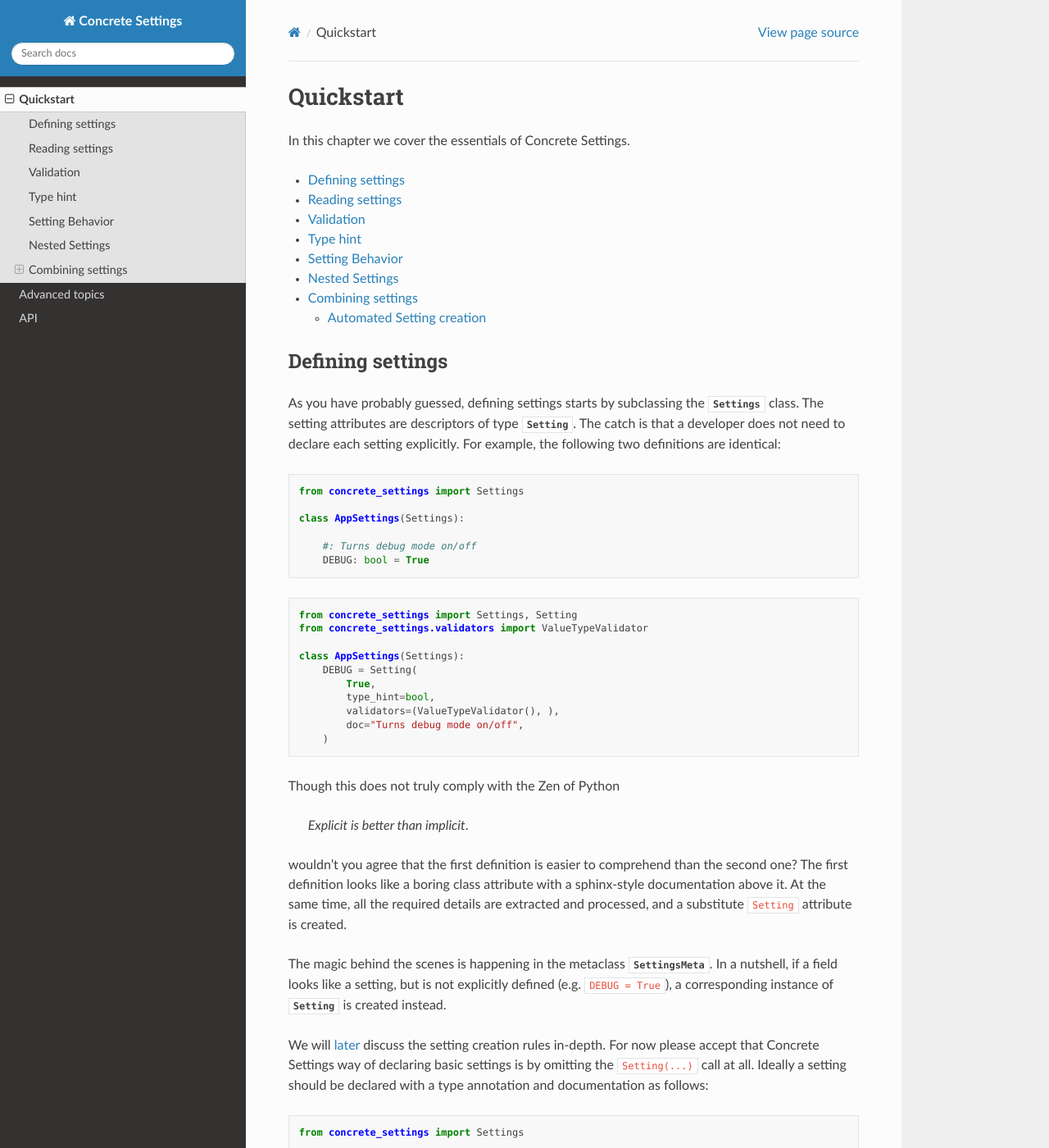
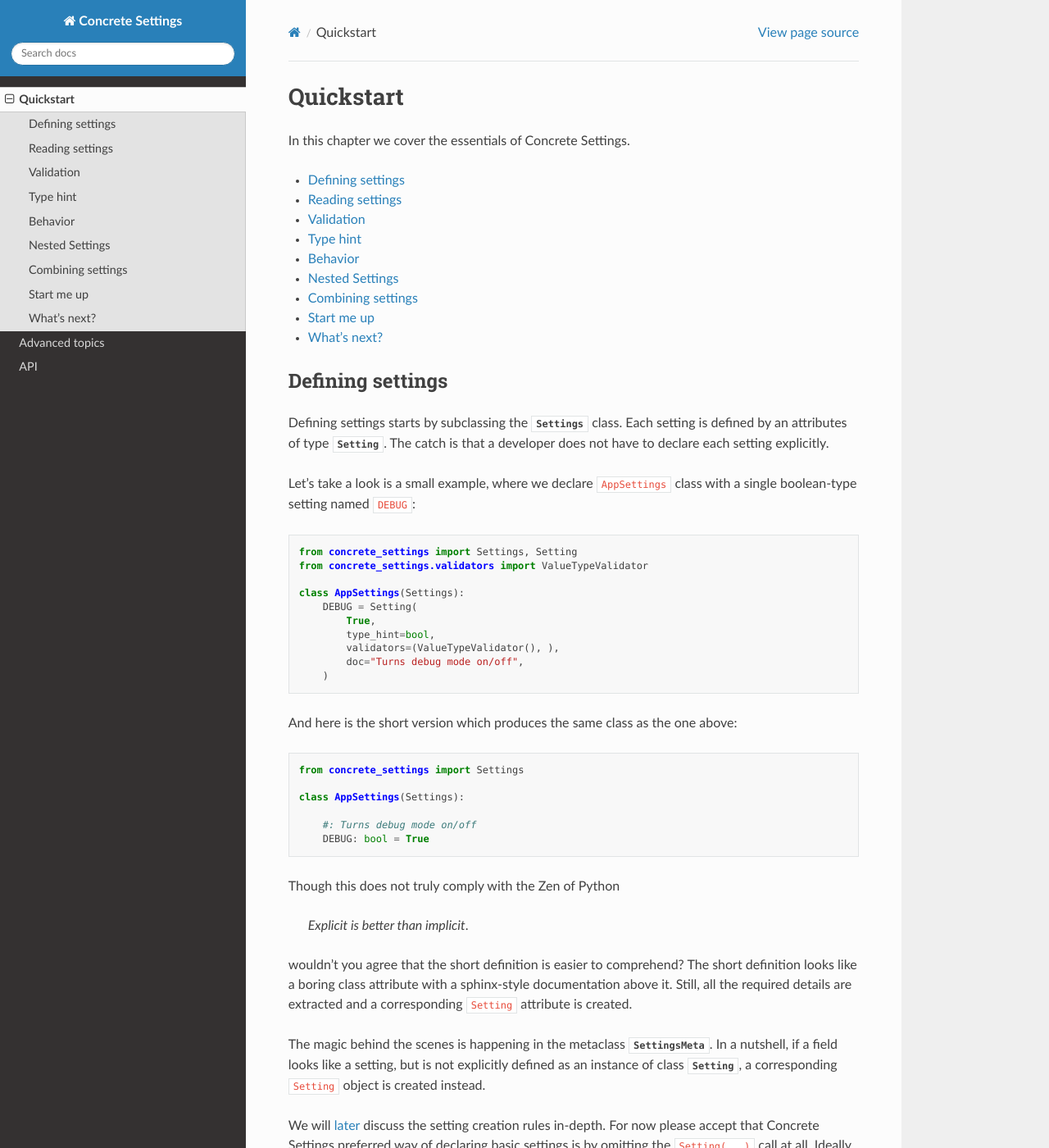
Before and after one commit to BasicWolf/archived-concrete-settings, a Sphinx documentation site: the page built from docs/quickstart.rst, in a window 1280 px wide and 1400 px high. Shown: the whole window at 82% size. Built offline with Sphinx 7.4.7 and the Read the Docs theme 2.0.0, drawn with Linux system fonts in a browser that asks for light colours; some of the changed text lies outside the part shown.

Commit message:
Move automated settings creation docs to `Advanced`

```diff
--- a/docs/api.rst
+++ b/docs/api.rst
@@ -20,8 +20,9 @@
 .. autoclass:: concrete_settings.PropertySetting
    :members:
 
+.. autoclass:: concrete_settings.prefix
+
 .. autoclass:: concrete_settings.core.SettingsMeta
-
 
 Types
 -----
--- a/docs/quickstart.rst
+++ b/docs/quickstart.rst
@@ -6,26 +6,20 @@
 .. contents::
    :local:
 
+
 Defining settings
 -----------------
 
-As you have probably guessed, defining settings starts
+Defining settings starts
 by subclassing the :class:`Settings <concrete_settings.Settings>`
 class.
-The setting attributes are descriptors of type
+Each setting is defined by an attributes of type
 :class:`Setting <concrete_settings.Setting>`.
-The catch is that a developer does not need
+The catch is that a developer does not have
 to declare each setting explicitly.
-For example, the following two definitions are identical:
 
-.. code-block::
-
-   from concrete_settings import Settings
-
-   class AppSettings(Settings):
-
-       #: Turns debug mode on/off
-       DEBUG: bool = True
+Let's take a look is a small example, where we declare ``AppSettings``
+class with a single boolean-type setting named ``DEBUG``:
 
 .. code-block::
 
@@ -40,25 +34,37 @@
            doc="Turns debug mode on/off",
        )
 
+And here is the short version which produces the same class as the one above:
+
+.. code-block::
+
+   from concrete_settings import Settings
+
+   class AppSettings(Settings):
+
+       #: Turns debug mode on/off
+       DEBUG: bool = True
+
 Though this does not truly comply with the Zen of Python
 
   *Explicit is better than implicit*.
 
-wouldn't you agree that the first definition
-is easier to comprehend than the second one?
-The first definition looks like a boring class attribute
+wouldn't you agree that the short definition
+is easier to comprehend?
+The short definition looks like a boring class attribute
 with a sphinx-style documentation above it.
-At the same time, all the required details are extracted and processed,
-and a substitute ``Setting`` attribute is created.
+Still, all the required details are extracted
+and a corresponding ``Setting`` attribute is created.
 
 The magic behind the scenes is happening in the metaclass
 :class:`SettingsMeta <concrete_settings.core.SettingsMeta>`.
 In a nutshell, if a field looks like a setting, but is not explicitly
-defined (e.g. ``DEBUG = True``), a corresponding instance of
-:class:`Setting <concrete_settings.Setting>` is created instead.
+defined as an instance of class :class:`Setting <concrete_settings.Setting>`,
+a corresponding ``Setting`` object
+is created instead.
 
-We will `later <automated_settings_>`_ discuss the setting creation rules in-depth.
-For now please accept that Concrete Settings way of declaring
+We will :ref:`later <automated_settings>` discuss the setting creation rules in-depth.
+For now please accept that Concrete Settings preferred way of declaring
 basic settings is by omitting the ``Setting(...)`` call at all.
 Ideally a setting should be declared with a type annotation and documentation
 as follows:
@@ -283,8 +289,8 @@
 
 .. _quickstart_behavior:
 
-Setting Behavior
-----------------
+Behavior
+--------
 
 Imagine that you want to notify the users that a setting is now deprecated.
 You would like to raise a warning when settings are initialized and
@@ -334,7 +340,7 @@
 and
 :meth:`set <concrete_settings.Setting.__set__>`
 descriptors invocations.
-A behavior can be passed in `Setting constructor <concrete_settings.Setting>`
+A behavior can be passed in Setting class :class:`constructor <concrete_settings.Setting>`
 or by using ``@`` operator: ``value @ behavior0 @ behavior1 @ ...``
 
 
@@ -433,105 +439,43 @@
        PASSWORD  = 'secret'
        SERVER = 'localhost@5432'
 
-   @prefix('CACHE')
    class CacheSettings(Settings):
-       ENGINE = 'DatabaseCache'
-       TIMEOUT = 300
+       CACHE_ENGINE = 'DatabaseCache'
+       CACHE_TIMEOUT = 300
 
-   @prefix('LOG')
    class LoggingSettings(Settings):
        LEVEL = 'INFO'
        FORMAT = '%(asctime)s %(levelname)-8s %(name)-15s %(message)s'
 
+   class AppSettings(
+       DBSettings,
+       CacheSettings,
+       prefix('LOG')(LoggingSettings)
+   ):
+       pass
 
-   class AppSettings(DBSettings, CacheSettings, LoggingSettings):
-       pass
    app_settings = AppSettings()
    print(app_settings.LOG_LEVEL)
+   print(app_settings.DB_USER)
 
 .. testoutput:: quickstart-combined
    :hide:
 
    INFO
+   alex
 
-.. _automated_settings:
+We can also use the :class:`prefix <concrete_settings.prefix>` decorator to add
+relevant prefixes to the combined settings.
 
 
-Automated Setting creation
-..........................
-
-**Name**
-
-Every attribute with **name** written in upper case
-is considered a potential Setting.
-The exceptions are attributes starting with underscore:
-
-.. code-block::
-
-   class AppSettings(Settings):
-
-       debug = True   # not considered a setting
-
-       _DEBUG = True  # not considered a setting
-
-       DEBUG = True   # considered a setting
-
-**Default value**
-
-The *default value* is the initial value of the attribute:
-
-.. code-block::
-
-   class AppSettings(Settings):
-       DEBUG = True  # the default value is `True`
-
-If an attribute is not type-annotated, a *type hint* is computed
-by calling ``type()`` on the default value. The recognized types
-are declared in
-:attr:`GuessSettingType.KNOWN_TYPES <concrete_settings.types.GuessSettingType.KNOWN_TYPES>` field.
-If the type is not recognized, the type hint is set to :data:`typing.Any`.
-
-.. code-block::
-
-   class AppSettings(Settings):
-
-       DEBUG = True  # default value `True`, type `bool`
-
-       MAX_SPEED: int = 300   # default value `300`, type `int`
+Start me up
+-----------
 
 
 
-.. uml::
-
-   @startuml
-   (Feature X settings) --> (Settings)
-   (Feature Y settings) --> (Settings)
-   (Feature Z settings) --> (Settings)
-   @enduml
+What's next?
+------------
 
 
 
-Concrete Settings provides a simple way to define the start-up
-configuration of an application
-
-Could you name the favourite setting of all the developers around the globe?
-I think it is the ``DEBUG`` flag. Let's define a settings class for an
-application:
-
-..  code-block::
-
-   print(app_settings.DEBUG)
-   >>> True
-
-
-This example demonstrates the basic concepts of Concrete Settings.
-We define a settings class with a setting called ``DEBUG``.
-Its type is ``bool`` and the default value is ``True``.
-The docstring of the setting is defined in a ``#:`` comment block.
-
-Does the end user has to see all of this? Of course not!
-A user can adjust the values in a configuration-friendly
-file be it YAML, JSON, Environmental variables or
-just plain Python module.:
-
-Sounds intriguing? We have to go deeper!
+TODO
```
Also changed, not shown: other parts of docs/quickstart.rst (+3 -3 lines), docs/advanced.rst (+84 -0 lines), 1 other file.
